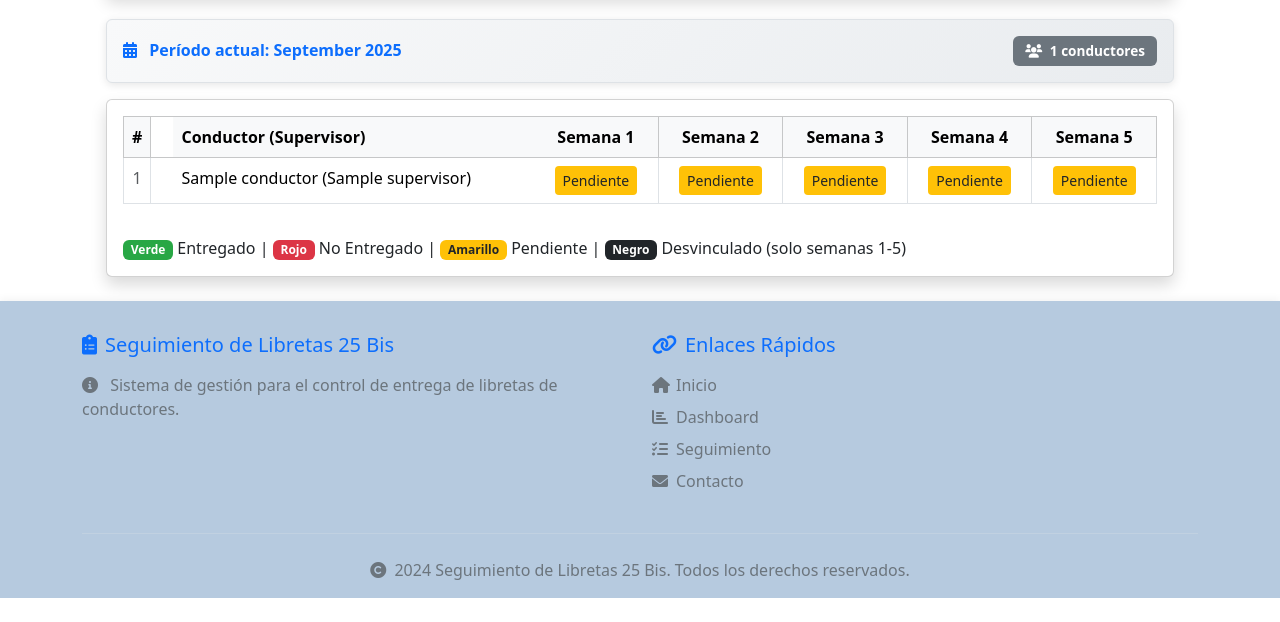
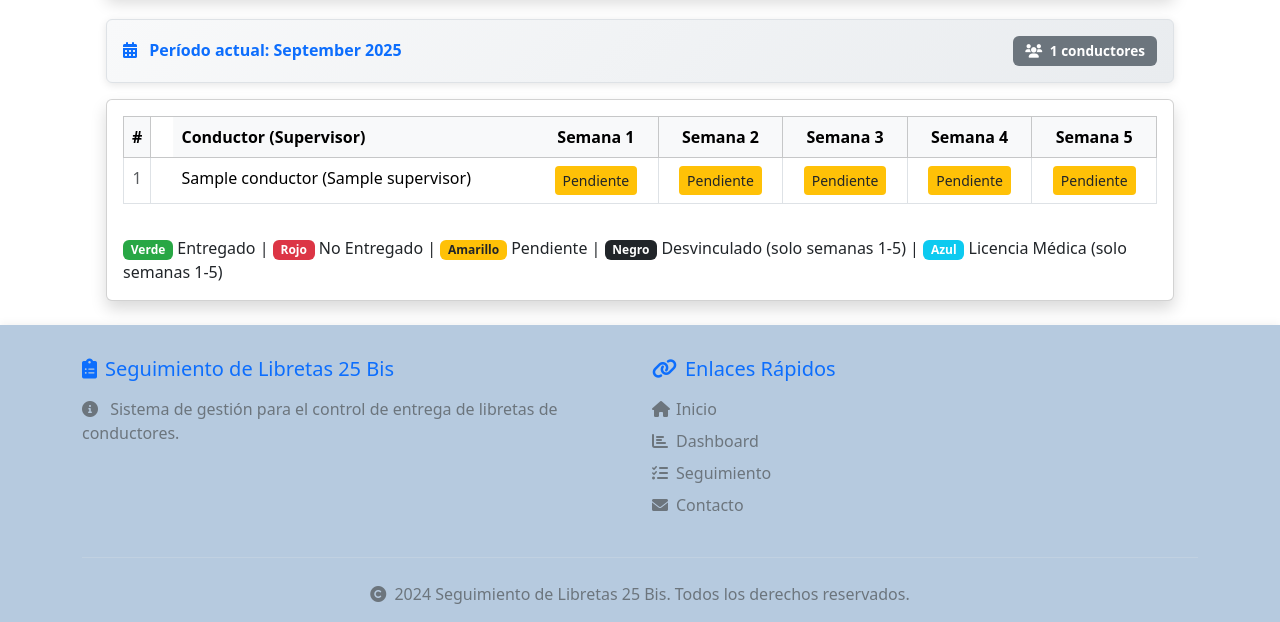
Before and after one commit to fdoquezada/libretas_25bi, a Django app: page /seguimiento/ in a window 1280 px wide. Shown: the part 489-1111 px from the top of the page. Before the commit the page ends 1087 px from the top, so only its background shows below. Run offline with Django 5.2, Linux system fonts and the light colour scheme; a user stored in the database is signed in; tables that the repository leaves empty hold one stand-in row (values such as "Sample post").

Commit message:
se actualiza en ela vista seguiento la seccion de licencia medica

```diff
--- a/libretas/models.py
+++ b/libretas/models.py
@@ -25,6 +25,7 @@ class EntregaLibreta(models.Model):
         ('ENTREGADO', 'Entregado'),
         ('NO_ENTREGADO', 'No Entregado'),
         ('DESVINCULADO', 'Desvinculado'),
+        ('LICENCIA_MEDICA', 'Licencia Médica'),
     ]
 
     conductor = models.ForeignKey(Conductor, on_delete=models.CASCADE)
--- a/libretas/templates/libretas/seguimiento_libretas.html
+++ b/libretas/templates/libretas/seguimiento_libretas.html
@@ -69,6 +69,7 @@
                                     <option value="ENTREGADO" {% if estado_filtro == 'ENTREGADO' %}selected{% endif %}>Entregado</option>
                                     <option value="NO_ENTREGADO" {% if estado_filtro == 'NO_ENTREGADO' %}selected{% endif %}>No Entregado</option>
                                     <option value="DESVINCULADO" {% if estado_filtro == 'DESVINCULADO' %}selected{% endif %}>Desvinculado</option>
+                                    <option value="LICENCIA_MEDICA" {% if estado_filtro == 'LICENCIA_MEDICA' %}selected{% endif %}>Licencia Médica</option>
                                 </select>
                             </div>
                             <div class="col-md-2">
@@ -156,6 +157,7 @@
                                                     class="btn btn-sm estado-btn {% if semana.entrega.estado == 'ENTREGADO' %}btn-success
                                                                        {% elif semana.entrega.estado == 'NO_ENTREGADO' %}btn-danger
                                                                        {% elif semana.entrega.estado == 'DESVINCULADO' %}btn-dark
+                                                                       {% elif semana.entrega.estado == 'LICENCIA_MEDICA' %}btn-info
                                                                        {% else %}btn-warning{% endif %}"
                                                     data-bs-toggle="modal"
                                                     data-bs-target="#estadoModal"
@@ -171,6 +173,7 @@
                                             <span class="badge {% if semana.entrega.estado == 'ENTREGADO' %}bg-success
                                                              {% elif semana.entrega.estado == 'NO_ENTREGADO' %}bg-danger
                                                              {% elif semana.entrega.estado == 'DESVINCULADO' %}bg-dark
+                                                             {% elif semana.entrega.estado == 'LICENCIA_MEDICA' %}bg-info
                                                              {% else %}bg-warning{% endif %}">
                                                 {{ semana.entrega.get_estado_display }}
                                             </span>
@@ -224,7 +227,8 @@
                                 <span class="badge bg-success">Verde</span> Entregado |
                                 <span class="badge bg-danger">Rojo</span> No Entregado |
                                 <span class="badge bg-warning">Amarillo</span> Pendiente |
-                                <span class="badge bg-dark">Negro</span> Desvinculado (solo semanas 1-5)
+                                <span class="badge bg-dark">Negro</span> Desvinculado (solo semanas 1-5) |
+                                <span class="badge bg-info">Azul</span> Licencia Médica (solo semanas 1-5)
                             </p>
                         </div>
                     </div>
@@ -260,6 +264,7 @@
                                     <option value="ENTREGADO">Entregado</option>
                                     <option value="NO_ENTREGADO">No Entregado</option>
                                     <option value="DESVINCULADO" id="opcion-desvinculado" style="display: none;">Desvinculado</option>
+                                    <option value="LICENCIA_MEDICA" id="opcion-licencia-medica" style="display: none;">Licencia Médica</option>
                                 </select>
                             </div>
                         </form>
@@ -311,14 +316,17 @@ document.addEventListener('DOMContentLoaded', function() {
             document.getElementById('anio').value = anio;
             document.getElementById('estado').value = estadoActual;
 
-            // Mostrar/ocultar opción DESVINCULADO según la semana (1-5)
+            // Mostrar/ocultar opciones DESVINCULADO y LICENCIA_MEDICA según la semana (1-5)
             const opcionDesvinculado = document.getElementById('opcion-desvinculado');
+            const opcionLicenciaMedica = document.getElementById('opcion-licencia-medica');
             if (semana >= 1 && semana <= 5) {
                 opcionDesvinculado.style.display = 'block';
+                opcionLicenciaMedica.style.display = 'block';
             } else {
                 opcionDesvinculado.style.display = 'none';
-                // Si el estado actual es DESVINCULADO pero la semana no es 1-5, cambiar a PENDIENTE
-                if (estadoActual === 'DESVINCULADO') {
+                opcionLicenciaMedica.style.display = 'none';
+                // Si el estado actual es DESVINCULADO o LICENCIA_MEDICA pero la semana no es 1-5, cambiar a PENDIENTE
+                if (estadoActual === 'DESVINCULADO' || estadoActual === 'LICENCIA_MEDICA') {
                     document.getElementById('estado').value = 'PENDIENTE';
                 }
             }
@@ -354,11 +362,13 @@ document.addEventListener('DOMContentLoaded', function() {
                     nuevoEstado === 'ENTREGADO' ? 'btn-success' :
                     nuevoEstado === 'NO_ENTREGADO' ? 'btn-danger' :
                     nuevoEstado === 'DESVINCULADO' ? 'btn-dark' :
+                    nuevoEstado === 'LICENCIA_MEDICA' ? 'btn-info' :
                     'btn-warning'
                 }`;
                 btn.textContent = nuevoEstado === 'ENTREGADO' ? 'Entregado' :
                                 nuevoEstado === 'NO_ENTREGADO' ? 'No Entregado' :
                                 nuevoEstado === 'DESVINCULADO' ? 'Desvinculado' :
+                                nuevoEstado === 'LICENCIA_MEDICA' ? 'Licencia Médica' :
                                 'Pendiente';
                 bootstrap.Modal.getInstance(estadoModal).hide();
                 alert('Estado actualizado exitosamente');
--- a/libretas/views.py
+++ b/libretas/views.py
@@ -323,7 +323,7 @@ class SeguimientoLibretasView(LoginRequiredMixin, View):
                 })
 
             # Aplicar filtro por estado (si se solicitó) sobre las semanas del conductor
-            if estado_filtro in {'PENDIENTE', 'ENTREGADO', 'NO_ENTREGADO', 'DESVINCULADO'}:
+            if estado_filtro in {'PENDIENTE', 'ENTREGADO', 'NO_ENTREGADO', 'DESVINCULADO', 'LICENCIA_MEDICA'}:
                 tiene_estado = any(s['entrega'].estado == estado_filtro for s in fila['semanas'])
                 if not tiene_estado:
                     continue
@@ -582,7 +582,7 @@ class ExportSeguimientoCSVView(LoginRequiredMixin, View):
                         estado='PENDIENTE'
                     )
                 semanas_estados.append(entrega.get_estado_display())
-                if estado_filtro in {'PENDIENTE', 'ENTREGADO', 'NO_ENTREGADO', 'DESVINCULADO'} and entrega.estado == estado_filtro:
+                if estado_filtro in {'PENDIENTE', 'ENTREGADO', 'NO_ENTREGADO', 'DESVINCULADO', 'LICENCIA_MEDICA'} and entrega.estado == estado_filtro:
                     incluir = True
             if incluir:
                 writer.writerow([row_index, conductor.nombre, conductor.supervisor.nombre] + semanas_estados)
@@ -647,7 +647,7 @@ class ExportSeguimientoExcelView(LoginRequiredMixin, View):
                         estado='PENDIENTE'
                     )
                 semanas_estados.append(entrega.get_estado_display())
-                if estado_filtro in {'PENDIENTE', 'ENTREGADO', 'NO_ENTREGADO', 'DESVINCULADO'} and entrega.estado == estado_filtro:
+                if estado_filtro in {'PENDIENTE', 'ENTREGADO', 'NO_ENTREGADO', 'DESVINCULADO', 'LICENCIA_MEDICA'} and entrega.estado == estado_filtro:
                     incluir = True
             if incluir:
                 ws.append([row_index, conductor.nombre, conductor.supervisor.nombre] + semanas_estados)
```
Also changed, not shown: libretas/migrations/0003_alter_entregalibreta_estado.py (added).
